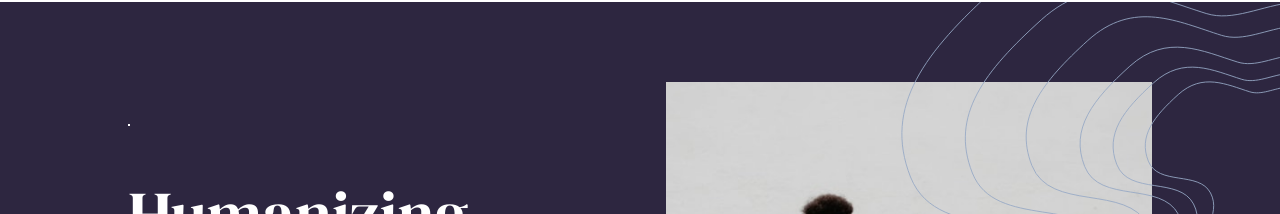
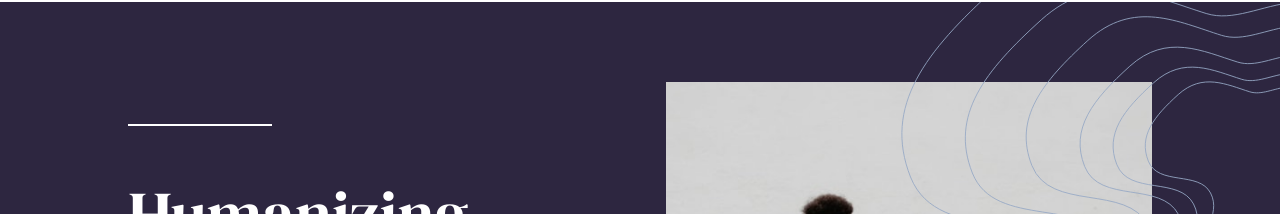
Before and after one commit to xup60521/Insure-landing-page, a website built with Vite: page index.html in a window 1280 px wide. Shown: the part 79-293 px from the top of the page. Built offline with nearby package versions, Linux system fonts and the light colour scheme.

Commit message:
update bar on the h1

```diff
--- a/index.html
+++ b/index.html
@@ -54,7 +54,7 @@
                 <img src="/images/bg-pattern-intro-right-mobile.svg" alt="intro pattern right mobile"
                     class="md:hidden right-0 absolute translate-y-[70%]">
                 <!-- bar -->
-                <div class="max-w-[9rem] md:block hidden border-[1px] md:mb-8 border-white"></div>
+                <div class="w-[9rem] md:block hidden border-[1px] md:mb-8 border-white"></div>
                 <h1
                     class="font-dm text-white md:text-left text-center text-[2.5rem] md:px-0 px-4 leading-[2.5rem] md:text-[4rem] md:leading-[4rem] max-w-[30rem] z-10">
                     Humanizing your insurance.
```
